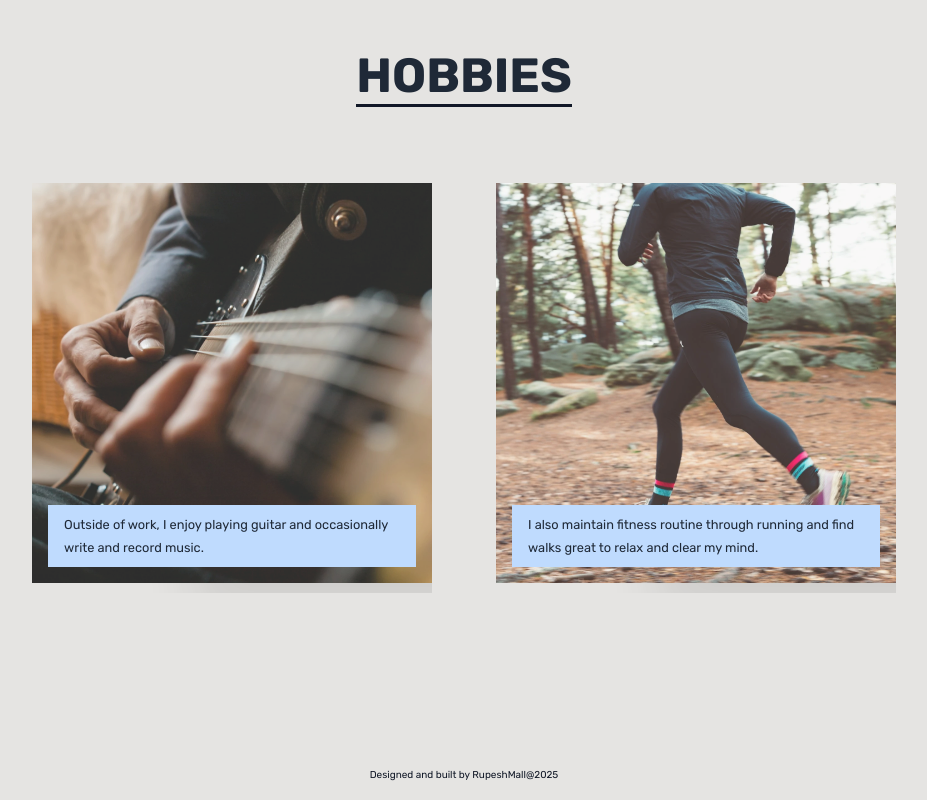
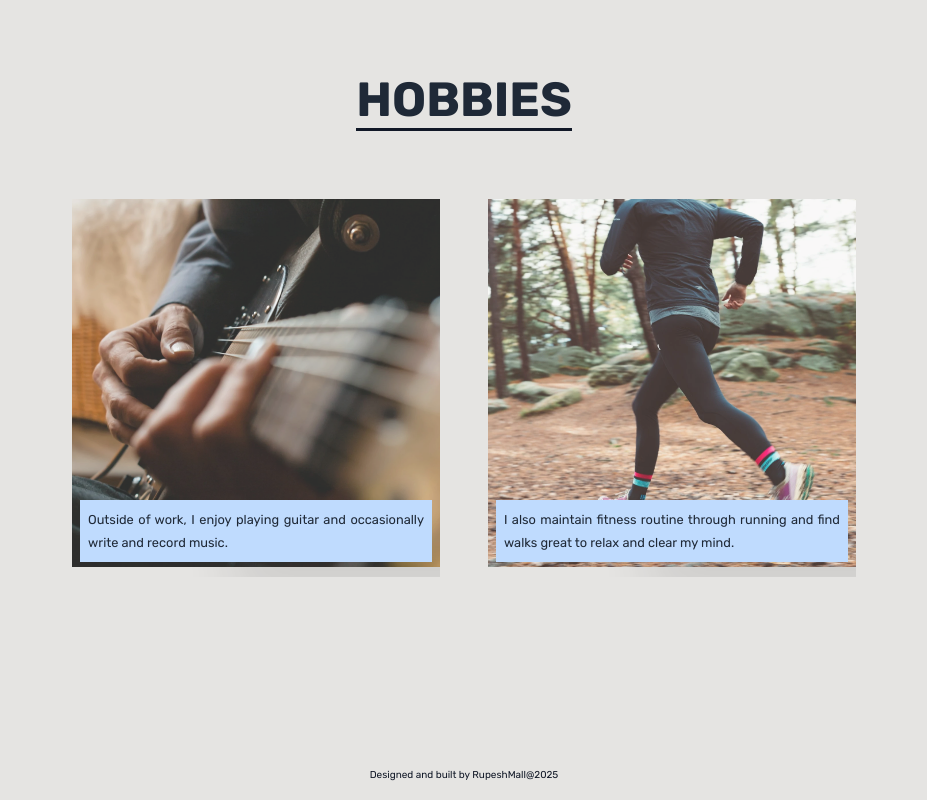
Before and after one commit to rmalldt/portfolio-app, a React (Vite) app: page /rm in a window 1280 px wide. Shown: the part 4903-5703 px from the top of the page, without its empty margins (176-1103 px from the left). Built offline with nearby package versions, Linux system fonts and the light colour scheme.

Commit message:
Clean up

```diff
--- a/src/pages/profile/profile.module.css
+++ b/src/pages/profile/profile.module.css
@@ -203,13 +203,13 @@
 }
 
 .hobbyBox {
-  max-width: 25rem;
-  max-height: 25rem;
-  margin: 1.5rem;
+  max-width: 23rem;
+  max-height: 23rem;
+  margin: 1rem;
 
   position: relative;
 
-  flex: 1 1 25rem;
+  flex: 1 1 23rem;
 }
 
 .imageBox {
@@ -221,7 +221,7 @@
 }
 
 .imageBox img {
-  height: 25rem;
+  height: 23rem;
   aspect-ratio: 1;
   object-fit: cover;
   transition: transform 1s;
@@ -231,11 +231,12 @@
 
 .textBox {
   position: absolute;
-  padding: 0.5rem 1rem;
-  left: 1rem;
-  right: 1rem;
-  bottom: 1rem;
+  padding: 0.5rem 0.5rem;
+  left: 0.5rem;
+  right: 0.5rem;
+  bottom: 0.3rem;
   background-color: var(--color-blue-100);
+  text-align: justify;
 
   & p {
     font-size: 0.8rem;
```
